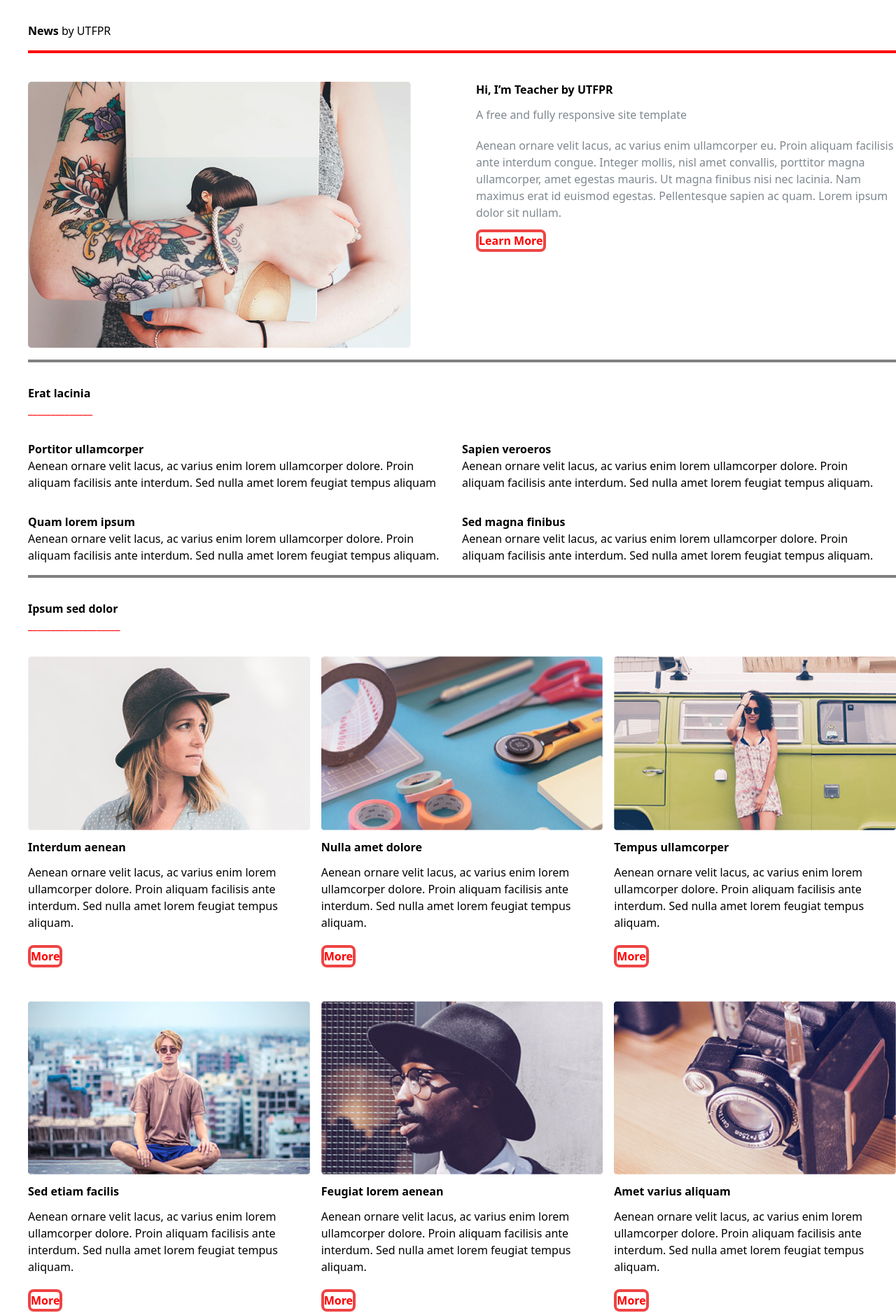
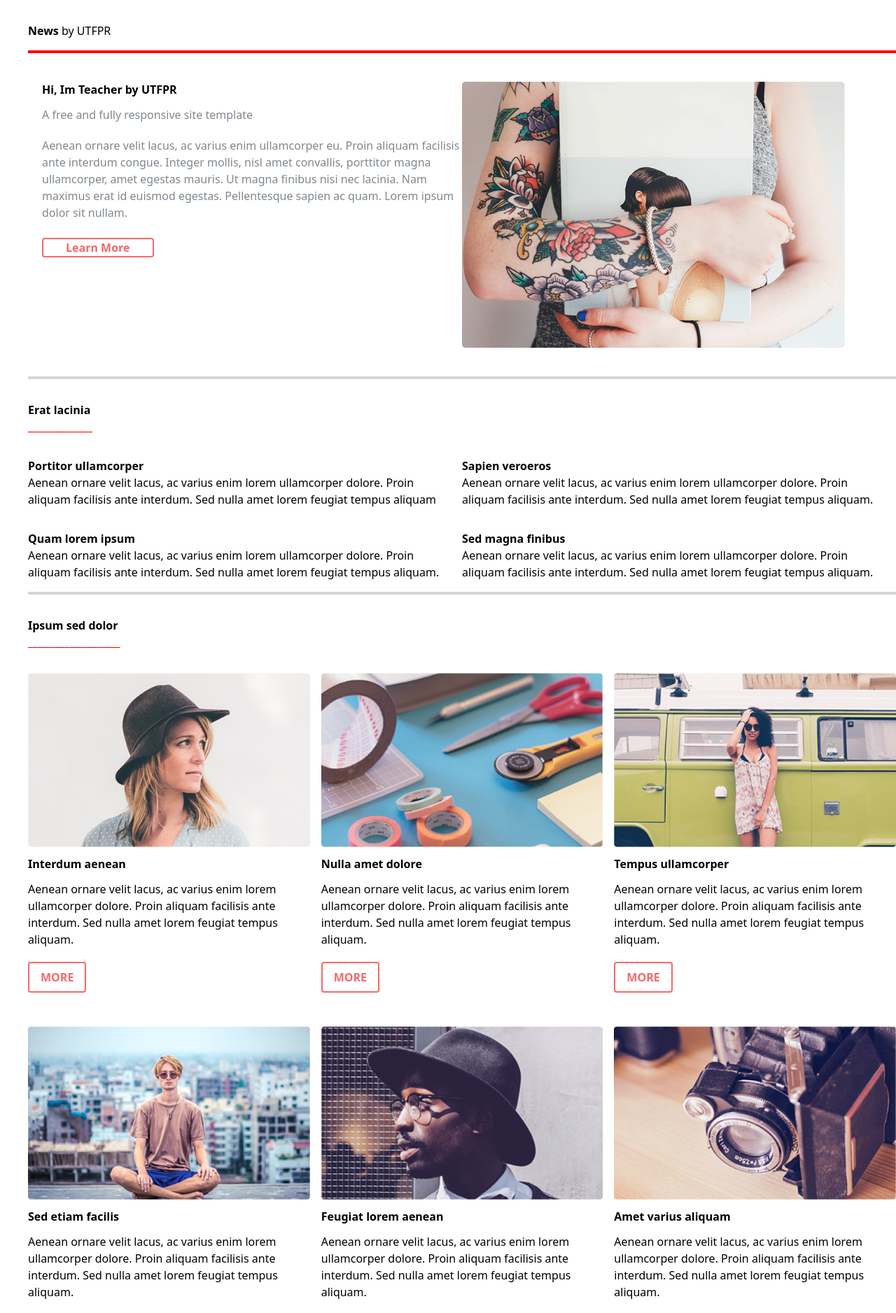
Before and after one commit to NJF289/prova1, a Next.js app: page / in a window 1280 px wide. Shown: the top 1877 px of the page at 70% size. Built offline with nearby package versions, Linux system fonts and the light colour scheme.

Commit message:
fix:ajusteButton

```diff
--- a/app/components/Banner.tsx
+++ b/app/components/Banner.tsx
@@ -1,14 +1,13 @@
 export default function Banner() {
     return (
-        <div className=" mt-4 border-t-4 border-[red]  grid-cols-2 md:grid">
+        <div className=" mt-4 border-t-4 border-[red] grid-cols-2 md:grid">
+            <div className="text-left md:ml-5">
+                <h1 className="font-bold mt-10" >Hi, Im Teacher by UTFPR</h1>
+                <h3 className=" mt-3 text-[#7F888F] invisible md:visible">A free and fully responsive site template</h3>
+                <p className=" mt-5 text-[#7F888F]">Aenean ornare velit lacus, ac varius enim ullamcorper eu. Proin aliquam facilisis ante interdum congue. Integer mollis, nisl amet convallis, porttitor magna ullamcorper, amet egestas mauris. Ut magna finibus nisi nec lacinia. Nam maximus erat id euismod egestas. Pellentesque sapien ac quam. Lorem ipsum dolor sit nullam.</p>
+                <button className="btn invisible md:visible mt-6 md:border-2 md:border-[#F56A6A] md:rounded-[4px] md:text-[#F56A6A] font-bold ; "><a className="m-8">Learn More</a></button>
+            </div>
             <div className=" mt-10 dl-3"><img src="/img/pic10.png" alt="" /></div>
-
-            <div className="text-left md:ml-5">
-                <h1 className=" font-bold mt-10" >Hi, I’m Teacher by UTFPR</h1>
-                <h3 className=" mt-3 text-[#7F888F] ">A free and fully responsive site template</h3>
-                <p className=" mt-5 text-[#7F888F]">Aenean ornare velit lacus, ac varius enim ullamcorper eu. Proin aliquam facilisis ante interdum congue. Integer mollis, nisl amet convallis, porttitor magna ullamcorper, amet egestas mauris. Ut magna finibus nisi nec lacinia. Nam maximus erat id euismod egestas. Pellentesque sapien ac quam. Lorem ipsum dolor sit nullam.</p>
-                <button className="btn border-4 border-red-500 rounded-lg mt-3 text-[red] font-bold ; ">Learn More</button>
-            </div>
         </div>
 
     )
--- a/app/components/Content.tsx
+++ b/app/components/Content.tsx
@@ -1,6 +1,6 @@
 export default function Content() {
     return (
-        <div className=" mt-4 border-t-4 border-[gray]">
+        <div className=" mt-10 border-t-4 border-[#D2D7D9]">
             <p className="font-bold text-left mt-8">Erat lacinia</p>
             <p className="font-bold text-left text-[red]">______________</p>
             <div className=" grid-cols-2 md:grid">
--- a/app/components/Gallery.tsx
+++ b/app/components/Gallery.tsx
@@ -1,74 +1,75 @@
 export default function Gallery() {
     return (
-        <div className=" mt-4 border-t-4 border-[gray]">
+        <div className=" mt-4 border-t-4 border-[#D2D7D9]">
             <p className="font-bold text-left mt-8"> Ipsum sed dolor</p>
             <p className="font-bold text-left text-[red]">____________________</p>
 
         <div className=" text-left grid gap-4 md:grid-cols-2 lg:grid-cols-3">
         <div className="rounded-md lg:rounded-lg mt-8">
-          <a href="">
+          <nav>
             <img src="/img/a.png" alt="" />
             <div>
               <h1 className="font-bold mt-3">Interdum aenean</h1>
               <p className=" mt-3">Aenean ornare velit lacus, ac varius enim lorem ullamcorper dolore. Proin aliquam facilisis ante interdum. Sed nulla amet lorem feugiat tempus aliquam.</p>
-              <button className="btn border-4 border-red-500 rounded-lg mt-5 text-[red] font-bold ; ">More</button>
+              <button className="btn border-2 border-[#F56A6A] rounded-[4px] mt-5 text-[#F56A6A] font-bold"><p className="my-2 mx-4"> MORE</p></button>
             </div>
-          </a>
+
+          </nav>
         </div>
 
         <div className="rounded-md lg:rounded-lg mt-8">
-          <a href="">
+          <nav>
             <img src="/img/b.png" alt="" />
             <div>
               <h1 className="font-bold mt-3">Nulla amet dolore</h1>
               <p className=" mt-3">Aenean ornare velit lacus, ac varius enim lorem ullamcorper dolore. Proin aliquam facilisis ante interdum. Sed nulla amet lorem feugiat tempus aliquam.</p>
-              <button className="btn border-4 border-red-500 rounded-lg mt-5 text-[red] font-bold ; ">More</button>
+              <button className="btn border-2 border-[#F56A6A] rounded-[4px] mt-5 text-[#F56A6A] font-bold"><p className="my-2 mx-4"> MORE</p></button>
             </div>
-          </a>
+          </nav>
         </div>
 
         <div className="rounded-md lg:rounded-lg mt-8">
-          <a href="">
+          <nav>
             <img src="/img/c.png" alt="" />
             <div>
               <h1 className="font-bold mt-3">Tempus ullamcorper</h1>
               <p className=" mt-3">Aenean ornare velit lacus, ac varius enim lorem ullamcorper dolore. Proin aliquam facilisis ante interdum. Sed nulla amet lorem feugiat tempus aliquam.</p>
-              <button className="btn border-4 border-red-500 rounded-lg mt-5 text-[red] font-bold ; ">More</button>
+              <button className="btn border-2 border-[#F56A6A] rounded-[4px] mt-5 text-[#F56A6A] font-bold"><p className="my-2 mx-4"> MORE</p></button>
             </div>
-          </a>
+          </nav>
         </div>
 
         <div className="rounded-md lg:rounded-lg mt-8">
-          <a href="">
+          <nav>
             <img src="/img/d.png" alt="" />
             <div>
               <h1 className="font-bold mt-3">Sed etiam facilis</h1>
               <p className=" mt-3">Aenean ornare velit lacus, ac varius enim lorem ullamcorper dolore. Proin aliquam facilisis ante interdum. Sed nulla amet lorem feugiat tempus aliquam.</p>
-              <button className="btn border-4 border-red-500 rounded-lg mt-5 text-[red] font-bold ; ">More</button>
+              <button className="btn border-2 border-[#F56A6A] rounded-[4px] mt-5 text-[#F56A6A] font-bold"><p className="my-2 mx-4"> MORE</p></button>
             </div>
-          </a>
+          </nav>
         </div>
 
         <div className="rounded-md lg:rounded-lg mt-8">
-          <a href="">
+          <nav>
             <img src="/img/e.png" alt="" />
             <div>
               <h1 className="font-bold mt-3">Feugiat lorem aenean</h1>
               <p className=" mt-3">Aenean ornare velit lacus, ac varius enim lorem ullamcorper dolore. Proin aliquam facilisis ante interdum. Sed nulla amet lorem feugiat tempus aliquam.</p>
-              <button className="btn border-4 border-red-500 rounded-lg mt-5 text-[red] font-bold ; ">More</button>
+              <button className="btn border-2 border-[#F56A6A] rounded-[4px] mt-5 text-[#F56A6A] font-bold"><p className="my-2 mx-4"> MORE</p></button>
             </div>
-          </a>
+          </nav>
         </div>
 
         <div className="rounded-md lg:rounded-lg mt-8">
-          <a href="">
+          <nav>
             <img src="/img/f.png" alt="" />
             <div>
               <h1 className="font-bold mt-3">Amet varius aliquam</h1>
               <p className=" mt-3">Aenean ornare velit lacus, ac varius enim lorem ullamcorper dolore. Proin aliquam facilisis ante interdum. Sed nulla amet lorem feugiat tempus aliquam.</p>
-              <button className="btn border-4 border-red-500 rounded-lg mt-5 text-[red] font-bold ; ">More</button>
+              <button className="btn border-2 border-[#F56A6A] rounded-[4px] mt-5 text-[#F56A6A] font-bold"><p className="my-2 mx-4"> MORE</p></button>
             </div>
-          </a>
+          </nav>
         </div>
 
     </div>
```
